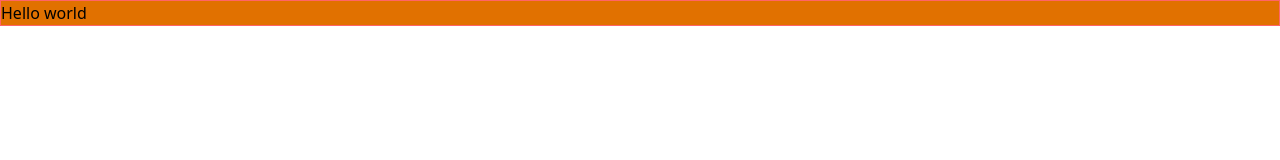
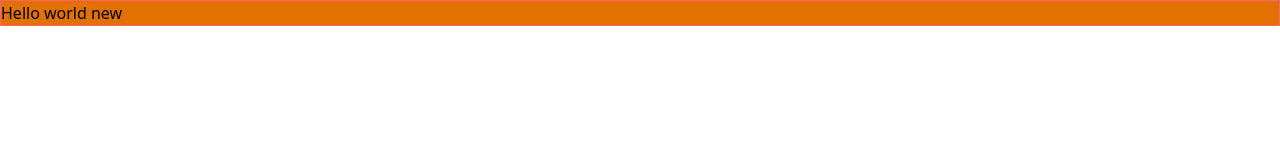
Before and after one commit to danadalabayevacom/talky-talk, a React (Vite) app: page / in a window 1280 px wide. Shown: the top 160 px of the page. Built offline with nearby package versions, Linux system fonts and the light colour scheme.

Commit message:
Change message

```diff
--- a/src/App.jsx
+++ b/src/App.jsx
@@ -7,7 +7,7 @@ function App() {
   return (
     <>
       <div className="border border-red-400 bg-amber-600">
-       Hello world
+       Hello world new
       </div>
 
     </>
```
